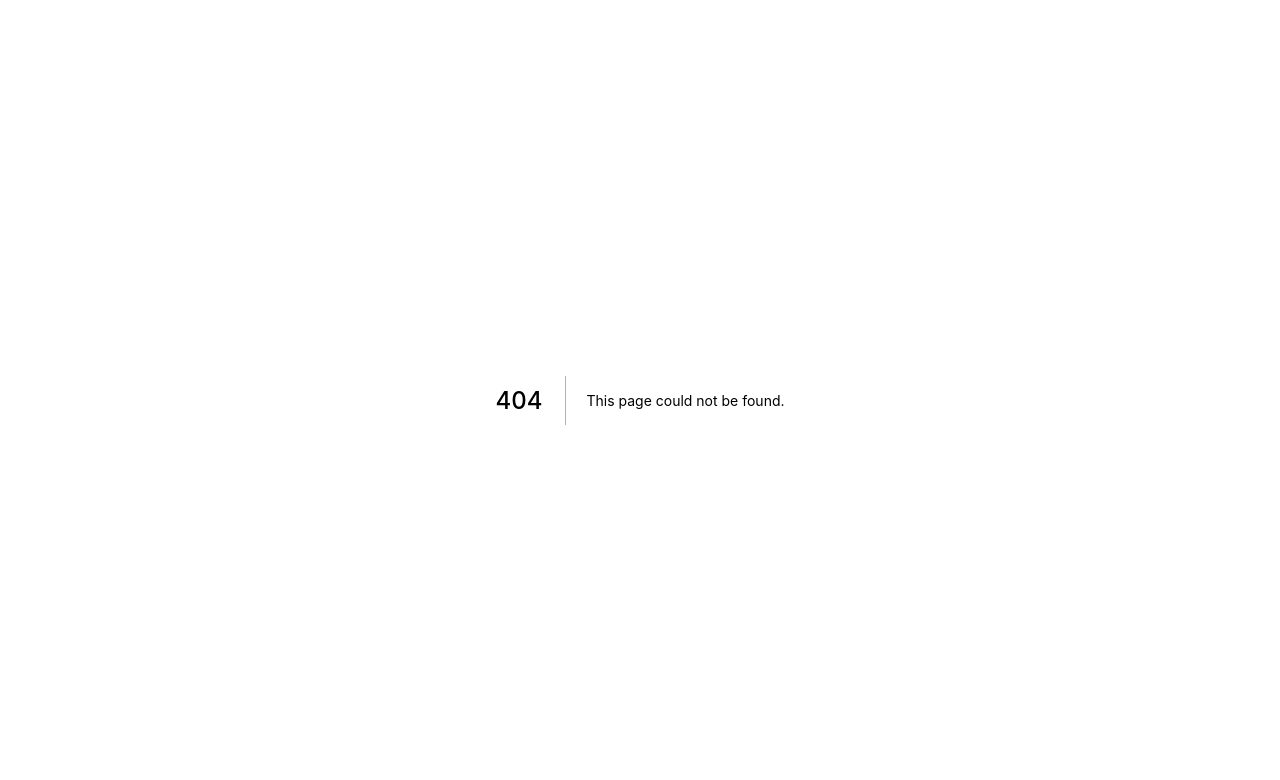
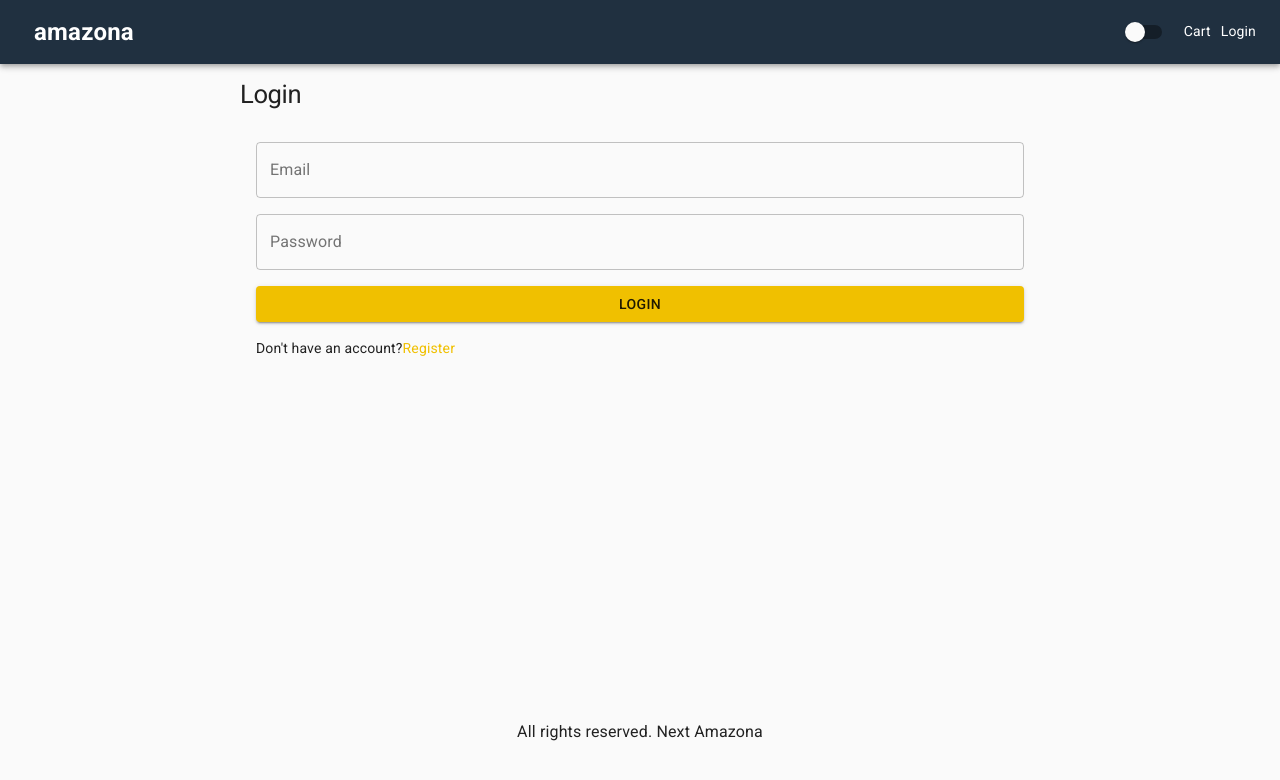
Before and after one commit to emon1995/next-amazona, a Next.js app: page /login in a window 1280 px wide. Before the commit this address had no page. Shown: the top 780 px of the page. Built offline with nearby package versions, Linux system fonts and the light colour scheme.

Commit message:
Create Login Page

```diff
--- /dev/null
+++ b/pages/login.js
@@ -0,0 +1,52 @@
+import { Button, Link, List, ListItem, TextField, Typography } from '@material-ui/core'
+import NextLink from 'next/link'
+import React from 'react'
+import Layout from '../components/Layout'
+import useStyles from '../utils/styles'
+
+const Login = () => {
+    const classes = useStyles()
+    return (
+        <Layout title="Login">
+            <form className={classes.form}>
+                <Typography component='h1' variant='h1'>
+                    Login
+                </Typography>
+                <List>
+                    <ListItem>
+                        <TextField
+                        variant="outlined"
+                        fullWidth
+                        id='email'
+                        label='Email'
+                        inputProps={{type: 'email'}}
+                        ></TextField>
+                    </ListItem>
+
+                    <ListItem>
+                        <TextField
+                        variant="outlined"
+                        fullWidth
+                        id='password'
+                        label='Password'
+                        inputProps={{type: 'password'}}
+                        ></TextField>
+                    </ListItem>
+                    <ListItem>
+                        <Button variant="contained" type='submit' fullWidth
+                        color='primary'>
+                            Login
+                        </Button>
+                    </ListItem>
+                    <ListItem>
+                        Don't have an account? {'  '}  <NextLink href='/register' passHref>
+                            <Link>Register</Link>
+                            </NextLink>
+                    </ListItem>
+                </List>
+            </form>
+        </Layout>
+    )
+}
+
+export default Login
--- a/utils/styles.js
+++ b/utils/styles.js
@@ -26,6 +26,10 @@
     footer:{
         textAlign: 'center'
     },
+    form:{
+        maxWidth: 800,
+        margin: '0 auto'
+    }
 
 })
 
```
Also changed, not shown: pages/cart.js (+7 -1 lines), pages/shipping.js (added, +14 -0 lines).
